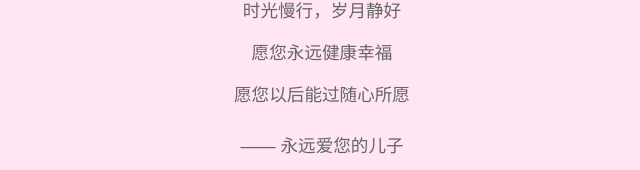
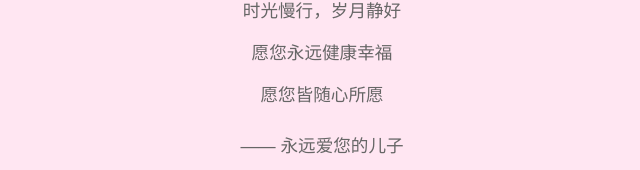
Before and after one commit to Line-Mao/MontherHappy-XLH, a plain HTML site: page index.html in a window 1280 px wide. Shown: the part 447-617 px from the top of the page, without its empty margins (318-958 px from the left). Drawn offline with Linux system fonts and the light colour scheme.

Commit message:
Update index.html

```diff
--- a/index.html
+++ b/index.html
@@ -107,7 +107,7 @@
         <p>感谢您用爱编织我的整个世界</p>
         <p>时光慢行，岁月静好</p>
         <p>愿您永远健康幸福</p>
-        <p>愿您以后能过随心所愿</p>
+        <p>愿您皆随心所愿</p>
         <p style="margin-top: 20px;">—— 永远爱您的儿子</p>
     </div>
 
```
